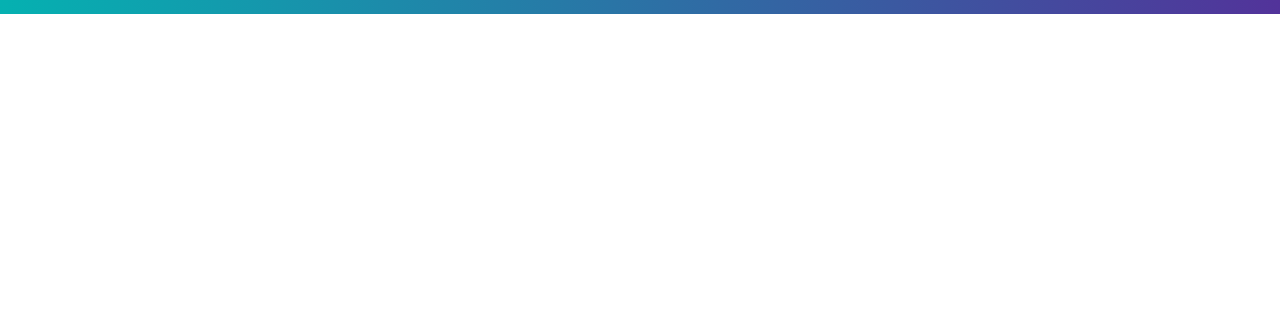
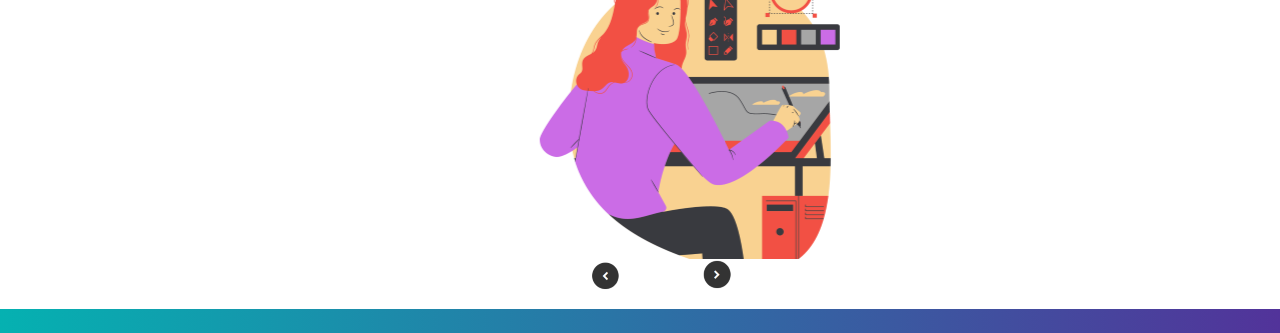
Before and after one commit to carina-bugaga/course-bs, a plain HTML site: page index.html in a window 1280 px wide. Shown: the part 6059-6392 px from the top of the page. Before the commit the page ends 6073 px from the top, so only its background shows below. Drawn offline with nearby package versions, Linux system fonts and the light colour scheme.

Commit message:
Добавлена carousel

```diff
--- /dev/null
+++ b/css/slick.css
@@ -0,0 +1,119 @@
+/* Slider */
+.slick-slider
+{
+    position: relative;
+
+    display: block;
+    box-sizing: border-box;
+
+    -webkit-user-select: none;
+       -moz-user-select: none;
+        -ms-user-select: none;
+            user-select: none;
+
+    -webkit-touch-callout: none;
+    -khtml-user-select: none;
+    -ms-touch-action: pan-y;
+        touch-action: pan-y;
+    -webkit-tap-highlight-color: transparent;
+}
+
+.slick-list
+{
+    position: relative;
+
+    display: block;
+    overflow: hidden;
+
+    margin: 0;
+    padding: 0;
+}
+.slick-list:focus
+{
+    outline: none;
+}
+.slick-list.dragging
+{
+    cursor: pointer;
+    cursor: hand;
+}
+
+.slick-slider .slick-track,
+.slick-slider .slick-list
+{
+    -webkit-transform: translate3d(0, 0, 0);
+       -moz-transform: translate3d(0, 0, 0);
+        -ms-transform: translate3d(0, 0, 0);
+         -o-transform: translate3d(0, 0, 0);
+            transform: translate3d(0, 0, 0);
+}
+
+.slick-track
+{
+    position: relative;
+    top: 0;
+    left: 0;
+
+    display: block;
+    margin-left: auto;
+    margin-right: auto;
+}
+.slick-track:before,
+.slick-track:after
+{
+    display: table;
+
+    content: '';
+}
+.slick-track:after
+{
+    clear: both;
+}
+.slick-loading .slick-track
+{
+    visibility: hidden;
+}
+
+.slick-slide
+{
+    display: none;
+    float: left;
+
+    height: 100%;
+    min-height: 1px;
+}
+[dir='rtl'] .slick-slide
+{
+    float: right;
+}
+.slick-slide img
+{
+    display: block;
+}
+.slick-slide.slick-loading img
+{
+    display: none;
+}
+.slick-slide.dragging img
+{
+    pointer-events: none;
+}
+.slick-initialized .slick-slide
+{
+    display: block;
+}
+.slick-loading .slick-slide
+{
+    visibility: hidden;
+}
+.slick-vertical .slick-slide
+{
+    display: block;
+
+    height: auto;
+
+    border: 1px solid transparent;
+}
+.slick-arrow.slick-hidden {
+    display: none;
+}
--- a/css/style.css
+++ b/css/style.css
@@ -131,6 +131,27 @@ header, footer {
     border-radius: 50% !important;
     border: 3px solid var(--color1);
 }
+/* Карусель */
+.carausel {
+    padding: 50px 0 50px 0;
+    position: relative;
+}
+.slick-prev {
+    position: absolute;
+    top: 100%;
+    margin-left: 45%;
+    border: none;
+    background-color: white;
+    border-radius: 50% !important;
+}
+.slick-next {
+    position: absolute;
+    top: 100%;
+    margin-left: 55%;
+    border: none;
+    background-color: white;
+    border-radius: 50% !important;
+}
 footer {
     padding: 30px 0;
 }
--- a/index.html
+++ b/index.html
@@ -8,6 +8,7 @@
     <link rel="shortcut icon" href="icons/favicon.ico" type="image/x-icon">
     <link rel="stylesheet" href="css/bootstrap.min.css">
     <link rel="stylesheet" href="css/fontello.css">
+    <link rel="stylesheet" href="css/slick.css">
     <link rel="stylesheet" href="css/style.css">
     <title>Видео курс по верстке</title>
 </head>
@@ -431,6 +432,23 @@
         </div>
     </section>
 
+    <section class="carausel">
+        <div class="container">
+                <div class="col-12 text-center carausel_inner">
+                    <div>
+                        <img src="img/slide_1.png" alt="slide" class="img-fluid d-block mx-auto">
+                    </div>
+                    <div>
+                        <img src="img/slide_2.png" alt="slide" class="img-fluid d-block mx-auto">
+                    </div>
+                    <div>
+                        <img src="img/slide_3.png" alt="slide" class="img-fluid d-block mx-auto">
+                    </div>
+                </div>
+        </div>
+
+    </section>
+
     <footer id="footer">
         <div class="container">
             <div class="row">
@@ -460,7 +478,11 @@
         </div>
     </div>
 
+    <script type="text/javascript" src="//code.jquery.com/jquery-1.11.0.min.js"></script>
+    <script type="text/javascript" src="//code.jquery.com/jquery-migrate-1.2.1.min.js"></script>
+    <script src="js/slick.min.js"></script>
     <script src="js/bootstrap.bundle.min.js"></script>
+    <script src="js/script.js"></script>
 </body>
 
 </html>
--- /dev/null
+++ b/js/script.js
@@ -0,0 +1,10 @@
+$(document).ready(function(){
+    $('.carausel_inner').slick({
+        speed: 1200,
+        adaptiveHeight: true,
+        autoplay: true,
+        autoplaySpeed: 1500,
+        prevArrow: '<button type="button" class="slick-prev"><img src="../img/arrow_L.png"></button>',
+        nextArrow: '<button type="button" class="slick-next"><img src="../img/arrow_R.png"></button>'
+      });
+  });
```
Also changed, not shown: img/arrow_L.png (added), img/arrow_R.png (added), img/slide_1.png (added), img/slide_2.png (added), img/slide_3.png (added), js/slick.min.js (added).
